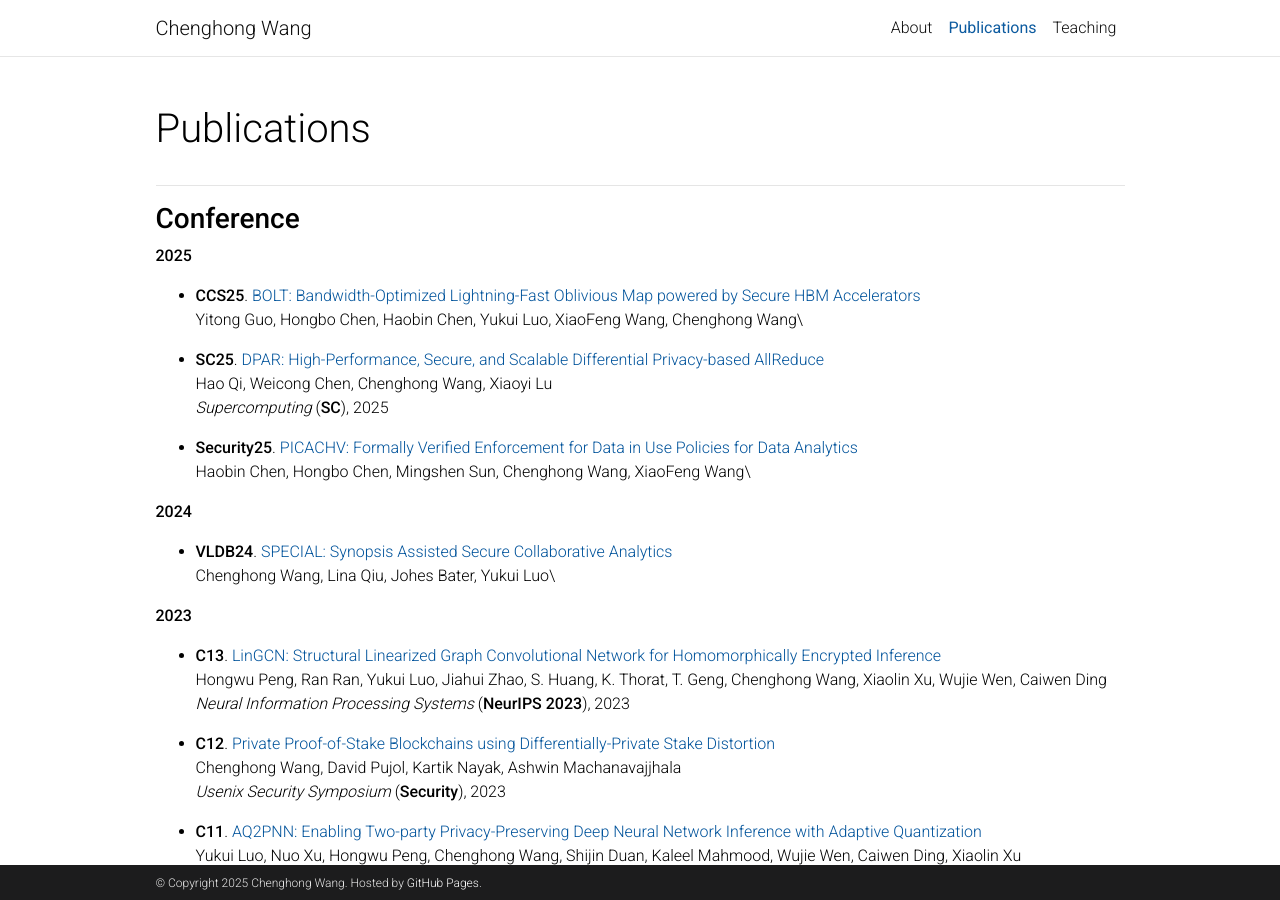
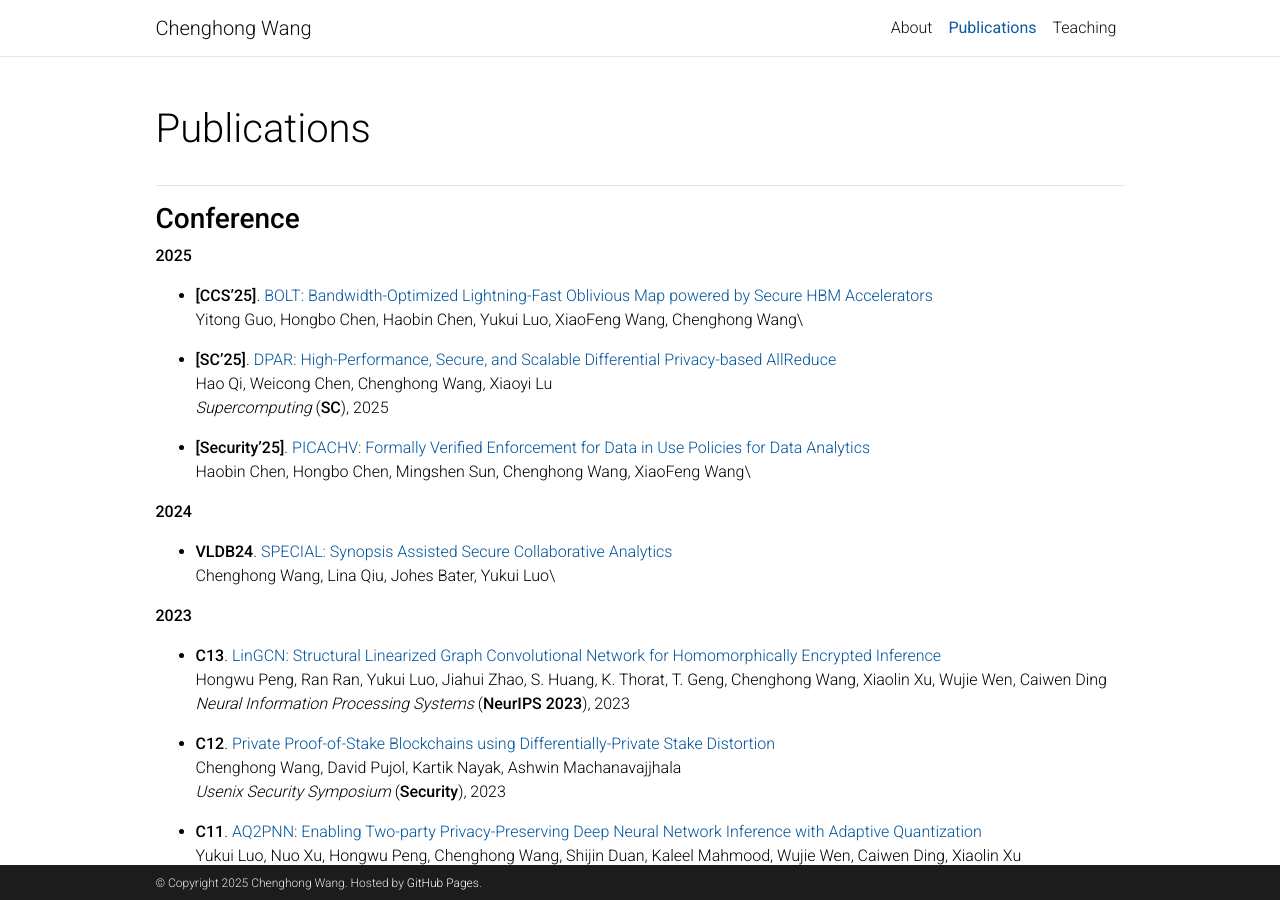
Before and after one commit to lovingmage/lovingmage.github.io, a Jekyll site: the page built from _pages/publications.md, in a window 1280 px wide and 900 px high. Built offline with Jekyll 4.4.1, drawn with Linux system fonts in a browser that asks for light colours; comment, search, counter and statistics services are not loaded; a style sheet for code colours, icons or effects is not loaded.

Commit message:
Update publications.md

```diff
--- a/_pages/publications.md
+++ b/_pages/publications.md
@@ -12,15 +12,15 @@ nav_order: 1
 
 ### **Conference**
 **2025**
-- **CCS25**. [BOLT: Bandwidth-Optimized Lightning-Fast Oblivious Map powered by
+- **[CCS'25]**. [BOLT: Bandwidth-Optimized Lightning-Fast Oblivious Map powered by
 Secure HBM Accelerators](#)\
 Yitong Guo, Hongbo Chen, Haobin Chen, Yukui Luo, XiaoFeng Wang, Chenghong Wang\
 
-- **SC25**. [DPAR: High-Performance, Secure, and Scalable Differential Privacy-based AllReduce](#)\
+- **[SC'25]**. [DPAR: High-Performance, Secure, and Scalable Differential Privacy-based AllReduce](#)\
 Hao Qi, Weicong Chen, Chenghong Wang, Xiaoyi Lu\
 *Supercomputing* (**SC**), 2025
 
-- **Security25**. [PICACHV: Formally Verified Enforcement for Data in Use Policies for Data Analytics](https://www.usenix.org/conference/usenixsecurity25/presentation/chen-haobin)\
+- **[Security'25]**. [PICACHV: Formally Verified Enforcement for Data in Use Policies for Data Analytics](https://www.usenix.org/conference/usenixsecurity25/presentation/chen-haobin)\
 Haobin Chen, Hongbo Chen, Mingshen Sun, Chenghong Wang, XiaoFeng Wang\
 
 **2024**
```
